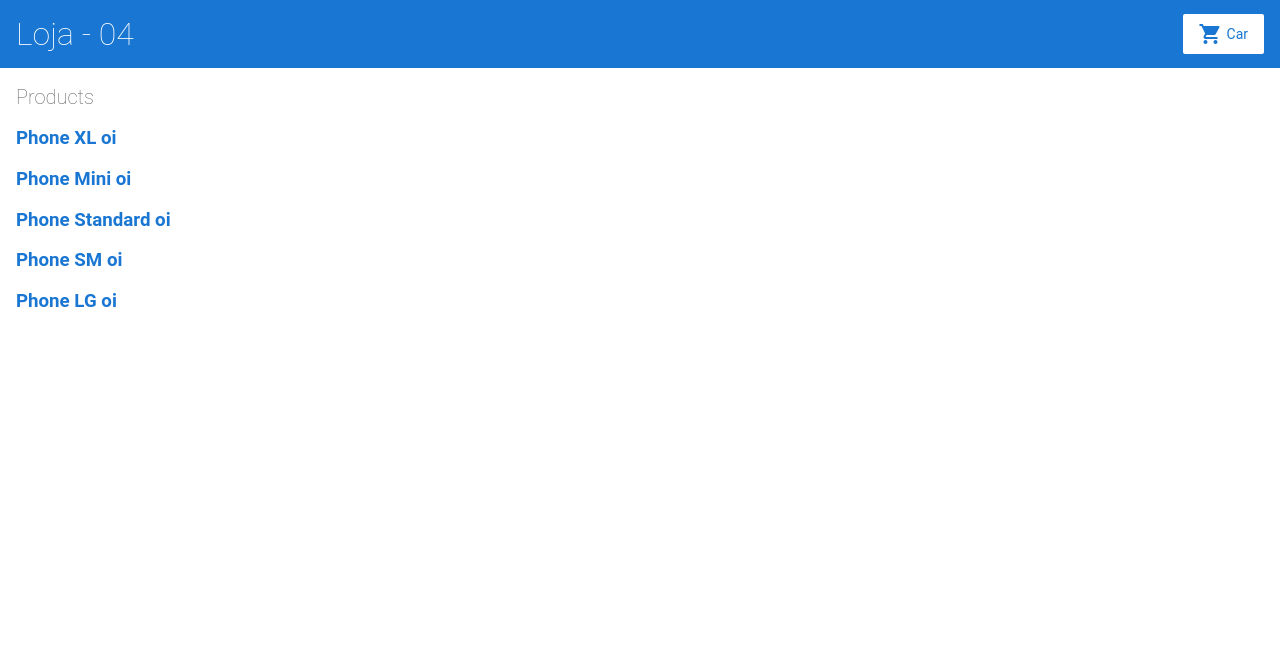
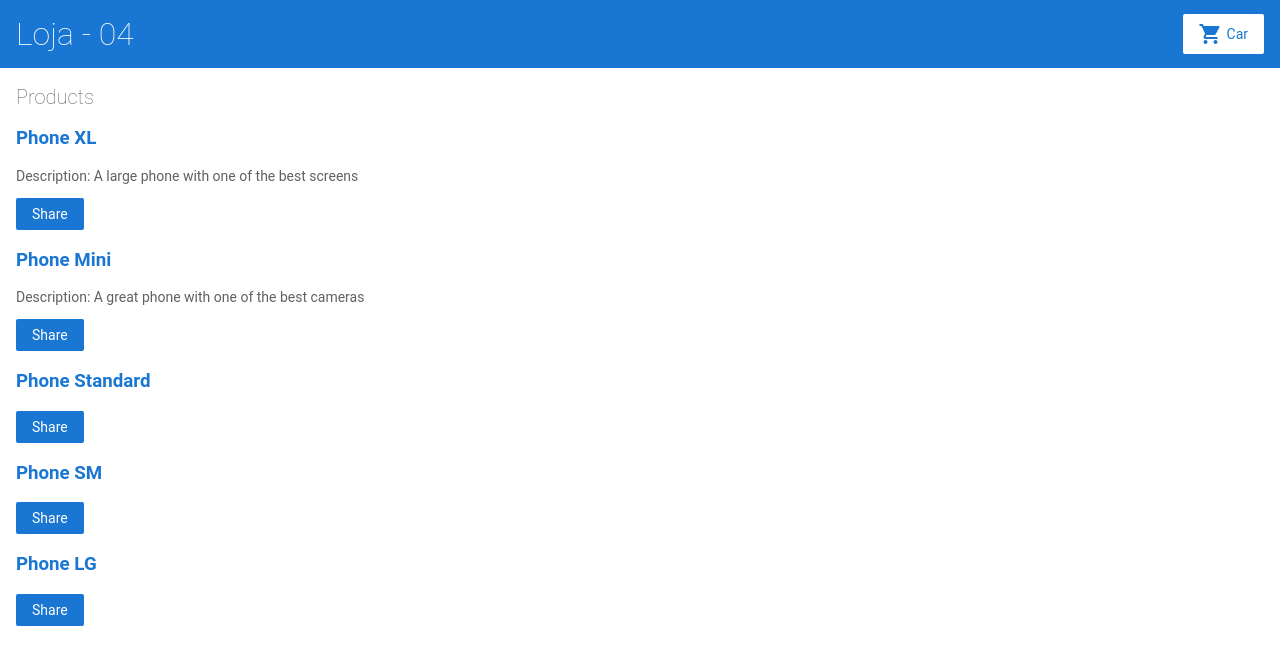
Before and after one commit to ezequielphp/angular-zntbyv, an Angular app: page / in a window 1280 px wide. Shown: the top 664 px of the page. Built offline with nearby package versions, Linux system fonts and the light colour scheme.

Commit message:
2 files modified

```diff
--- a/src/app/product-list/product-list.component.html
+++ b/src/app/product-list/product-list.component.html
@@ -3,9 +3,16 @@
 <div *ngFor="let product of products">
 
   <h3>
-    <a [title]="product.name + ' details'">
-      {{ product.name + ' oi '}}
+    <a [title] = "product.name + ' details '">
+      {{ product.name }}
     </a>
   </h3>
+  <p *ngIf="product.description">
+    Description: {{ product.description }}
+  </p>
+
+  <button (click) = "share(product)">
+    Share
+  </button>
 
  </div>
--- a/src/app/product-list/product-list.component.ts
+++ b/src/app/product-list/product-list.component.ts
@@ -10,7 +10,12 @@ import { products } from '../products';
 export class ProductListComponent {
   products = products;
 
-  share() {
-    window.alert('The product has been shared!');
+  changeName(prod, newName ) {
+    prod.na
   }
+
+  share(prod ) {
+    window.alert('The product: ' + prod.name+' has been shared!');
+  }
+
 }
```
